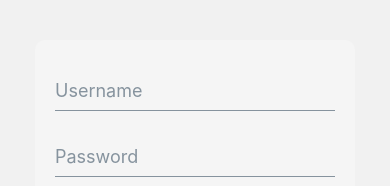
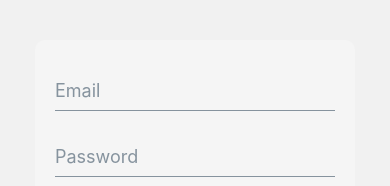
Before and after one commit to kawooky/fe-nc-socialift, a React Native app in the folder fe-socialift/: screen /Login in a window 390 px wide. Both pictures are taken after a click on the button "Login". Shown: the part 237-423 px from the top of the page. Built offline with nearby package versions, Linux system fonts and the light colour scheme.

Commit message:
starts building login functionality

```diff
--- a/fe-socialift/App.js
+++ b/fe-socialift/App.js
@@ -3,16 +3,26 @@ import { NavigationContainer } from "@react-navigation/native";
 import { createNativeStackNavigator } from "@react-navigation/native-stack";
 import { LoginPage } from "./components/LoginPage/LoginPage";
 import { ProfilePage } from "./components/ProfilePage/ProfilePage";
-import { GroupPage } from "./components/GroupPage/GroupPage.jsx"
+import { GroupPage } from "./components/GroupPage/GroupPage.jsx";
+import { getAuth } from "firebase/auth";
+
 const App = () => {
+
+  const auth = getAuth()
+  const loggedInUser = auth.currentUser
   const Stack = createNativeStackNavigator();
   return (
     <NavigationContainer>
-      <Stack.Navigator screenOptions={{headerShown: false}} initialRouteName="Login">
-        <Stack.Screen name="Login" component={LoginPage} />
-        <Stack.Screen name="Profile" component={ProfilePage} />
-        <Stack.Screen name="Group" component={GroupPage} />
-      </Stack.Navigator>
+
+        <Stack.Navigator
+          screenOptions={{ headerShown: false }}
+          initialRouteName={loggedInUser ? "Group" : "Login"}
+        >
+          <Stack.Screen name="Login" component={LoginPage} />
+          <Stack.Screen name="Profile" component={ProfilePage} />
+          <Stack.Screen name="Group" component={GroupPage} />
+        </Stack.Navigator>
+
     </NavigationContainer>
   );
 };
--- a/fe-socialift/components/LoginPage/LoginPage.jsx
+++ b/fe-socialift/components/LoginPage/LoginPage.jsx
@@ -2,9 +2,6 @@ import { View } from 'react-native';
 import React, { createRef, useState } from 'react';
 import { styles, theme } from './LoginPageStyle.js';
 import { Input, Button, ThemeProvider } from '@rneui/themed';
-import { NavigationContainer } from '@react-navigation/native';
-import { createNativeStackNavigator } from '@react-navigation/native-stack';
-
 import app from '../../firebase.js';
 import {
   getAuth,
@@ -21,6 +18,7 @@ export const LoginPage = ({navigation}) => {
   const [password, setPassword] = useState('');
   const [passwordConfirm, setPasswordConfirm] = useState('');
   const [emailError, setEmailError] = useState(false);
+  const [emailErrorMessage, setEmailErrorMessage] = useState(' ')
   const [usernameError, setUsernameError] = useState(false);
   const [passwordError, setPasswordError] = useState(false);
   const [confirmError, setConfirmError] = useState(false);
@@ -40,8 +38,10 @@ export const LoginPage = ({navigation}) => {
   const validateEmail = async (email) => {
     if (email !== '' && !emailRegex.test(email)) {
       setEmailError(true);
+      setEmailErrorMessage('Please enter a valid email')
     } else {
       setEmailError(false);
+      setEmailErrorMessage(' ')
     }
   };
 
@@ -72,14 +72,23 @@ export const LoginPage = ({navigation}) => {
   const currentUsers = ['steve', 'mark', 'phil', 'godfrey'];
 
   const validateLogin = () => {
-    if (!username) {
-      usernameRef.current.shake();
+    if (!email) {
+      emailRef.current.shake();
+      setEmailError(true)
     }
     if (!password) {
       passRef.current.shake();
     }
-    if (username && password) {
-      signInWithEmailAndPassword(auth, username, password);
+    if (email && password) {
+      setDisableButtons(true)
+      signInWithEmailAndPassword(auth, email, password)
+      .then(() => {
+        navigation.navigate('Group')
+      })
+      .catch((err) => {
+        console.log(err)
+        setDisableButtons(false)
+      })
     }
 
   };
@@ -118,7 +127,13 @@ export const LoginPage = ({navigation}) => {
           navigation.navigate('Group')
         })
         .catch((error) => {
-          console.log(error);
+          if (error.code === "auth/email-already-in-use") {
+            setEmailError(true)
+            setEmailErrorMessage('An accont is already associated with this email address')
+          }
+
+          console.log(error.code);
+
           setDisableButtons(false);
         });
     }
@@ -131,21 +146,7 @@ export const LoginPage = ({navigation}) => {
     <View style={styles.mainView}>
       <View style={styles.formView}>
         <ThemeProvider theme={theme}>
-          {showRegister && (
-            <Input
-              value={email}
-              placeholder="Email"
-              onChangeText={(e) => {
-                handleChange(e, setEmail);
-                validateEmail(e);
-              }}
-              errorMessage={emailError ? 'Please enter a valid email' : ' '}
-              autoCorrect={false}
-              ref={emailRef}
-            />
-          )}
-
-          {(showRegister || showLogin) && (
+        {showRegister && (
             <Input
               placeholder="Username"
               onChangeText={(e) => {
@@ -161,6 +162,21 @@ export const LoginPage = ({navigation}) => {
               ref={usernameRef}
             />
           )}
+          {(showRegister || showLogin) && (
+            <Input
+              value={email}
+              placeholder="Email"
+              onChangeText={(e) => {
+                handleChange(e, setEmail);
+                validateEmail(e);
+              }}
+              errorMessage={emailErrorMessage}
+              autoCorrect={false}
+              ref={emailRef}
+            />
+          )}
+
+
 
           {(showRegister || showLogin) && (
             <Input
```
